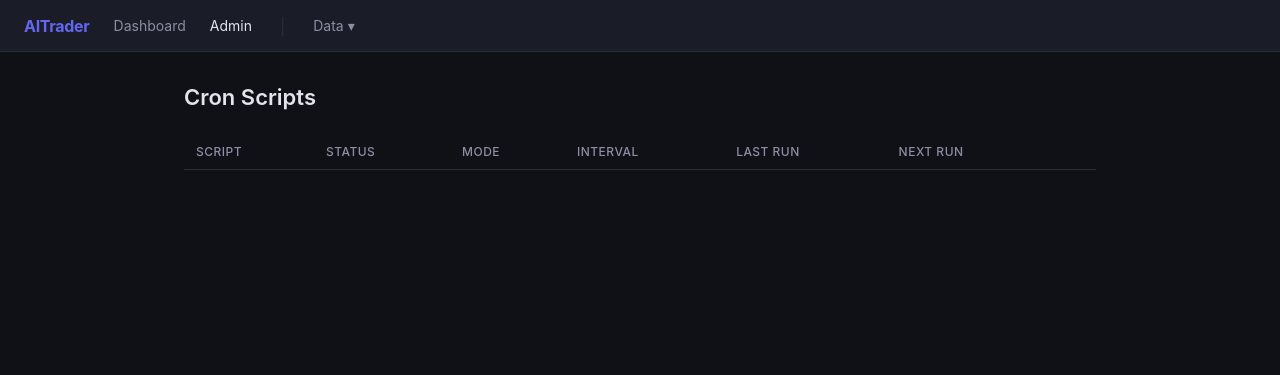
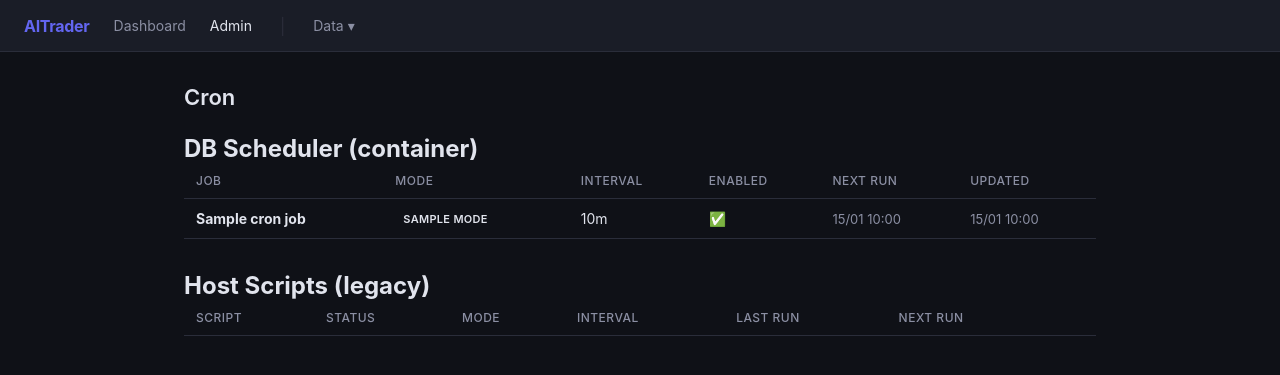
Before and after one commit to pnk8585/aitrader, a FastAPI app: page /ui/admin/cron in a window 1280 px wide. Shown: the top 375 px of the page. Run offline with FastAPI, Linux system fonts and the light colour scheme; a database or web service that is not in the repository returns one stand-in record (values such as "Sample title"); lists and menus that the app fills with data are empty; some libraries are stand-ins or nearby versions.

Commit message:
feat: show DB-driven cron jobs in UI alongside legacy scripts

```diff
--- a/app/main.py
+++ b/app/main.py
@@ -203,8 +203,22 @@ async def telegram_test(request: Request):
 
 @app.get("/ui/admin/cron", response_class=HTMLResponse)
 async def cron_page(request: Request):
+    from app.cron_orchestrator import list_jobs
+    from app.db import get_conn
     scripts = cron.list_scripts()
-    return templates.TemplateResponse(request, "admin_cron.html", {"scripts": scripts})
+    with get_conn() as conn:
+        jobs = list_jobs(conn)
+    return templates.TemplateResponse(request, "admin_cron.html", {"scripts": scripts, "jobs": jobs})
+
+
+@app.get("/ui/admin/cron/db-table", response_class=HTMLResponse)
+async def cron_db_table(request: Request):
+    from app.cron_orchestrator import list_jobs
+    from app.db import get_conn
+    with get_conn() as conn:
+        jobs = list_jobs(conn)
+    html = partial(request, "_admin_cron_db_table.html", jobs=jobs)
+    return HTMLResponse(html)
 
 
 @app.get("/ui/admin/cron/table", response_class=HTMLResponse)
--- /dev/null
+++ b/app/templates/_admin_cron_db_table.html
@@ -0,0 +1,26 @@
+<div id="cron-db-table" hx-get="/ui/admin/cron/db-table" hx-trigger="every 10s" hx-swap="outerHTML">
+  <table>
+    <thead>
+      <tr>
+        <th>Job</th>
+        <th>Mode</th>
+        <th>Interval</th>
+        <th>Enabled</th>
+        <th>Next Run</th>
+        <th>Updated</th>
+      </tr>
+    </thead>
+    <tbody>
+      {% for j in jobs %}
+      <tr>
+        <td><strong>{{ j.name }}</strong></td>
+        <td><span class="badge badge-{{ j.mode }}">{{ j.mode }}</span></td>
+        <td>{{ (j.schedule_seconds // 3600) if j.schedule_seconds >= 3600 else (j.schedule_seconds // 60) }}{{ "h" if j.schedule_seconds >= 3600 else "m" }}</td>
+        <td>{{ "✅" if j.enabled else "⏸️" }}</td>
+        <td class="text-muted">{{ j.next_run_at.strftime("%d/%m %H:%M") if j.next_run_at else "—" }}</td>
+        <td class="text-muted">{{ j.updated_at.strftime("%d/%m %H:%M") if j.updated_at else "—" }}</td>
+      </tr>
+      {% endfor %}
+    </tbody>
+  </table>
+</div>
--- a/app/templates/admin_cron.html
+++ b/app/templates/admin_cron.html
@@ -1,6 +1,11 @@
 {% extends "base.html" %}
 {% block title %}Cron — AITrader{% endblock %}
 {% block content %}
-<h1>Cron Scripts</h1>
+<h1>Cron</h1>
+
+<h2 style="margin-top:24px">DB Scheduler (container)</h2>
+{% include "_admin_cron_db_table.html" %}
+
+<h2 style="margin-top:32px">Host Scripts (legacy)</h2>
 {% include "_admin_cron_table.html" %}
 {% endblock %}
```
